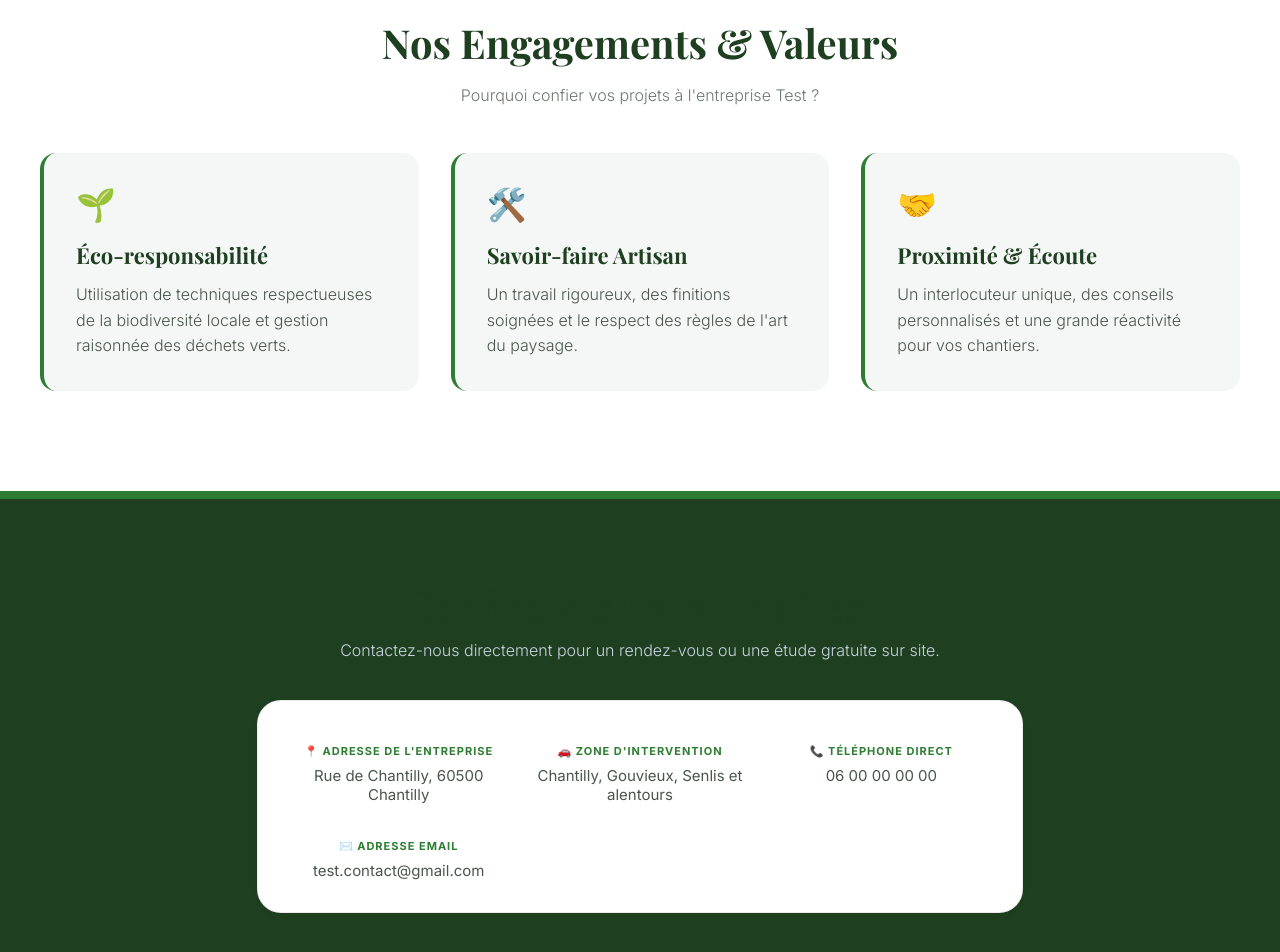
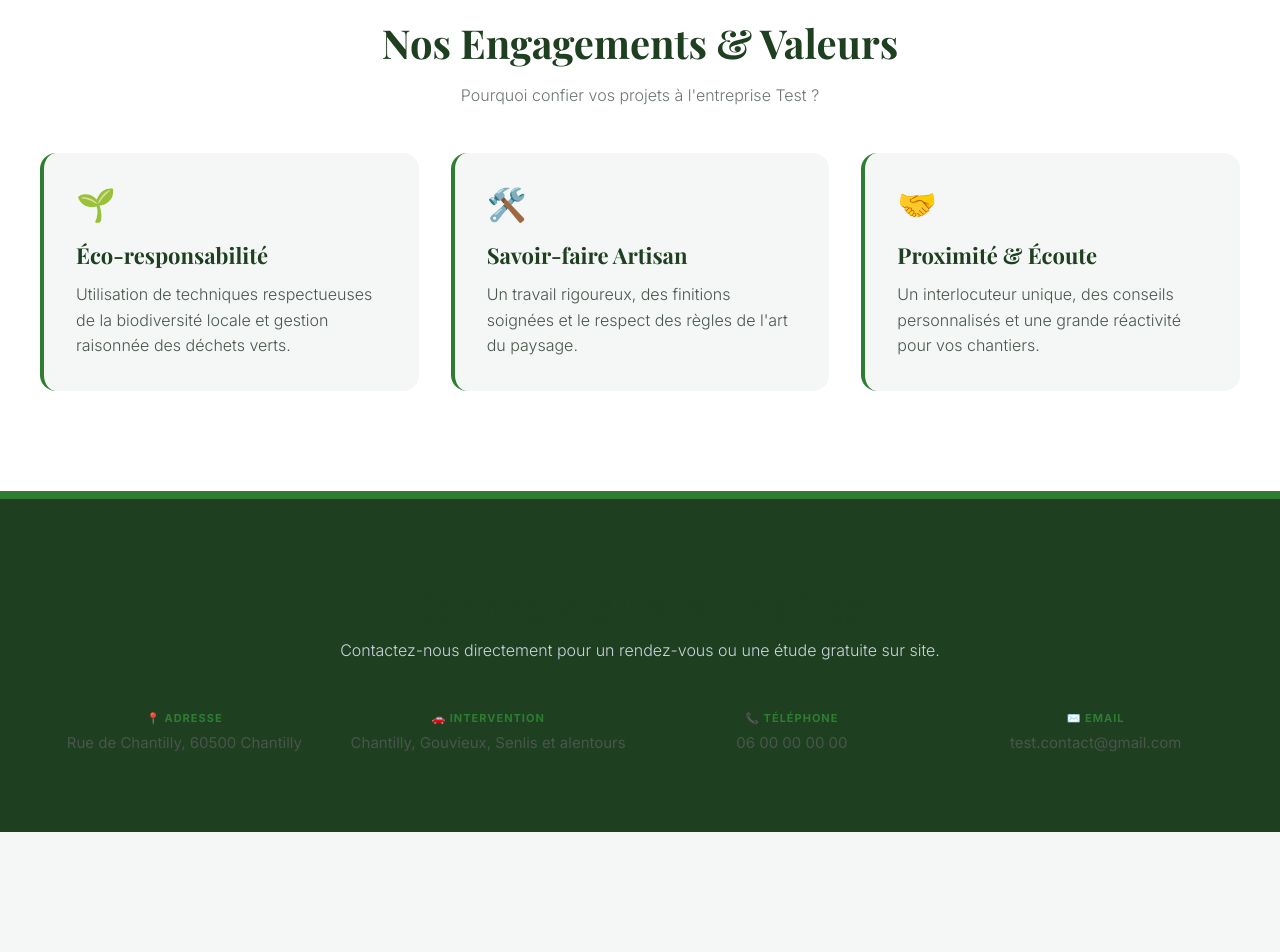
Before and after one commit to luciecreations60/site-demo, a Jekyll site: the page built from paysagiste.html, in a window 1280 px wide and 1400 px high, scrolled down 403 px. Shown: the part 407-1359 px from the top of the window. Built offline with Jekyll 4.4.1, drawn with Linux system fonts in a browser that asks for light colours; after the commit the page ends 1642 px from its top, so only the background shows below that.

Commit message:
Update simple.html

```diff
--- a/_layouts/simple.html
+++ b/_layouts/simple.html
@@ -28,10 +28,27 @@
       .form-group input, .form-group textarea, .form-group select { padding: 12px; border: 1px solid #cbd5e1; border-radius: 8px; font-size: 14px; font-family: inherit; color: #0f172a !important; background-color: #ffffff !important; }
       .btn-submit { width: 100%; padding: 14px; background: var(--primary-color, #0f172a); color: white !important; border: none; border-radius: 8px; font-weight: 600; cursor: pointer; transition: 0.2s; text-align: center; font-size: 15px; }
 
-      /* Restauration du style d'origine pour l'info-box (grille adaptative sans forçage de fond) */
-      .info-box-4col { display: grid; grid-template-columns: repeat(auto-fit, minmax(200px, 1fr)); gap: 24px; margin-top: 40px; }
+      /* grille adaptative sans forçage de fond */
+      .info-box-4col {
+        display: flex !important;
+        flex-direction: row !important;
+        justify-content: space-between;
+        align-items: flex-start;
+        gap: 15px;
+        margin-top: 40px;
+        text-align: center !important;
+      }
+      .info-box-4col > div {
+        flex: 1;
+        min-width: 0;
+      }
       .info-box-4col a { color: inherit; text-decoration: none; transition: 0.2s; }
       .info-box-4col a:hover { opacity: 0.8; }
+
+      /* Version mobile : on repasse sur une seule colonne uniquement sur petit écran */
+      @media (max-width: 768px) {
+        .info-box-4col { flex-direction: column !important; gap: 20px; text-align: center !important; }
+      }
 
       @media (max-width: 600px) { .form-row { grid-template-columns: 1fr; } }
     </style>
@@ -187,26 +204,22 @@
         </div>
 
         <!-- Coordonnées d'origine avec classe CSS nettoyée (Conserve l'aspect visuel de base) -->
-        <div class="info-box info-box-4col">
+        <div class="info-box-4col">
           <div>
-            <p class="info-label">📍 ADRESSE DE L'ENTREPRISE</p>
+            <p class="info-label">📍 ADRESSE</p>
             <p class="info-val" id="footer-adresse">{{ client.adresse }}</p>
           </div>
           <div>
-            <p class="info-label">🚗 ZONE D'INTERVENTION</p>
+            <p class="info-label">🚗 INTERVENTION</p>
             <p class="info-val" id="footer-zone">{{ client.zoneIntervention }}</p>
           </div>
           <div>
-            <p class="info-label">📞 TÉLÉPHONE DIRECT</p>
+            <p class="info-label">📞 TÉLÉPHONE</p>
             <p class="info-val"><a href="{{ client.telephoneLien }}" id="footer-tel">{{ client.telephone }}</a></p>
           </div>
           <div>
-            <p class="info-label">✉️ ADRESSE EMAIL</p>
-            <p class="info-val">
-              <a href="mailto:{{ client.email | default: 'contact@artisan-digital.fr' }}" id="footer-email">
-                {{ client.email | default: "contact@artisan-digital.fr" }}
-              </a>
-            </p>
+            <p class="info-label">✉️ EMAIL</p>
+            <p class="info-val"><a href="{% if client.email %}mailto:{{ client.email }}{% endif %}" id="footer-email"> {{ client.email }}</a></p>
           </div>
         </div>
 
```
Also changed, not shown: other parts of _layouts/simple.html (+8 -0 lines).
